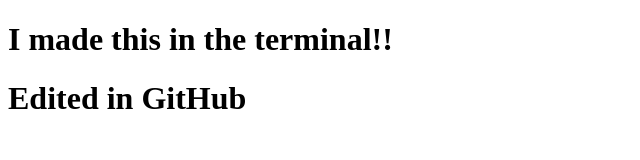
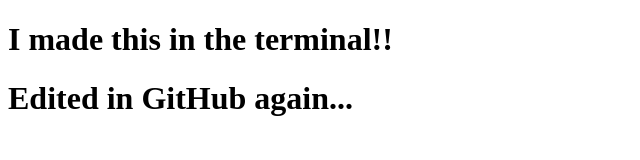
Before and after one commit to khaleohansana/terminal-only, a plain HTML site: page index.html in a window 1280 px wide. Shown: the whole page, without its empty margins (0-640 px from the left). Drawn offline with Linux system fonts and the light colour scheme.

Commit message:
Update index.html

```diff
--- a/index.html
+++ b/index.html
@@ -8,5 +8,6 @@
 	<body>
 		<h1>I made this in the terminal!!<h1>
 		Edited in GitHub
+			again...
 	</body>
 </html>
```
